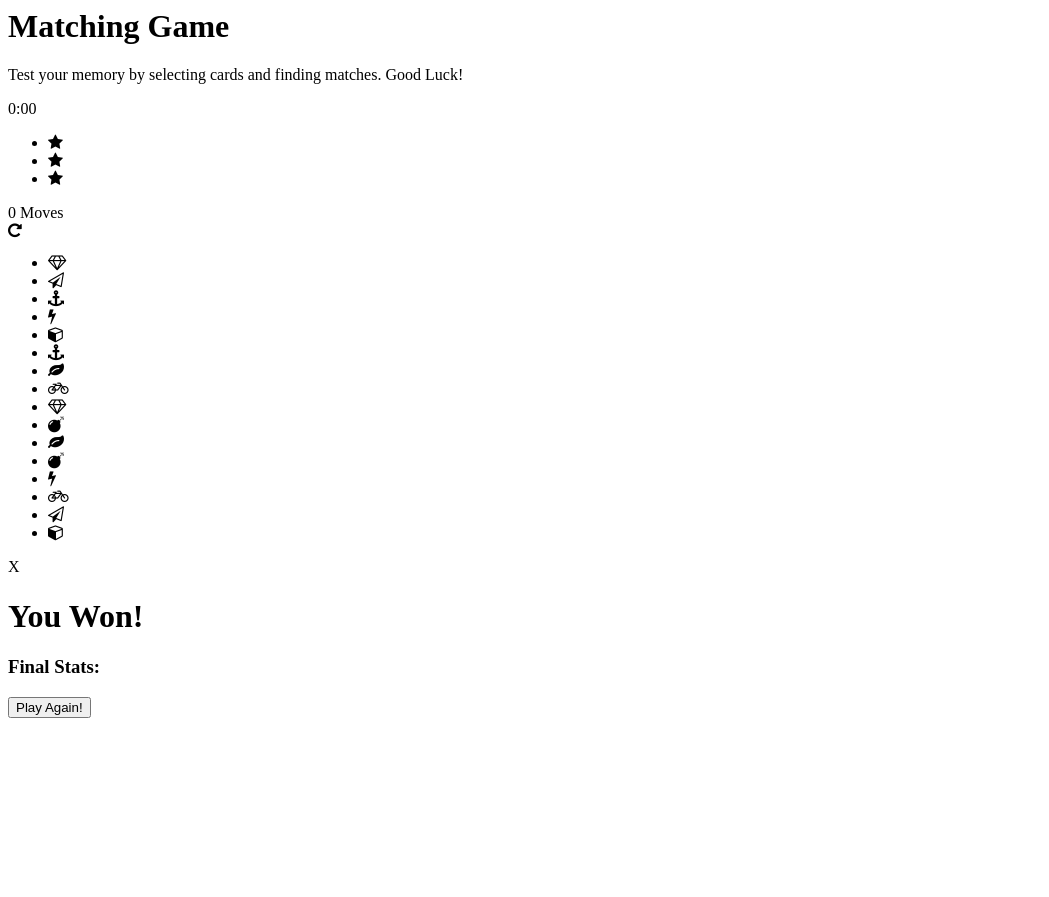
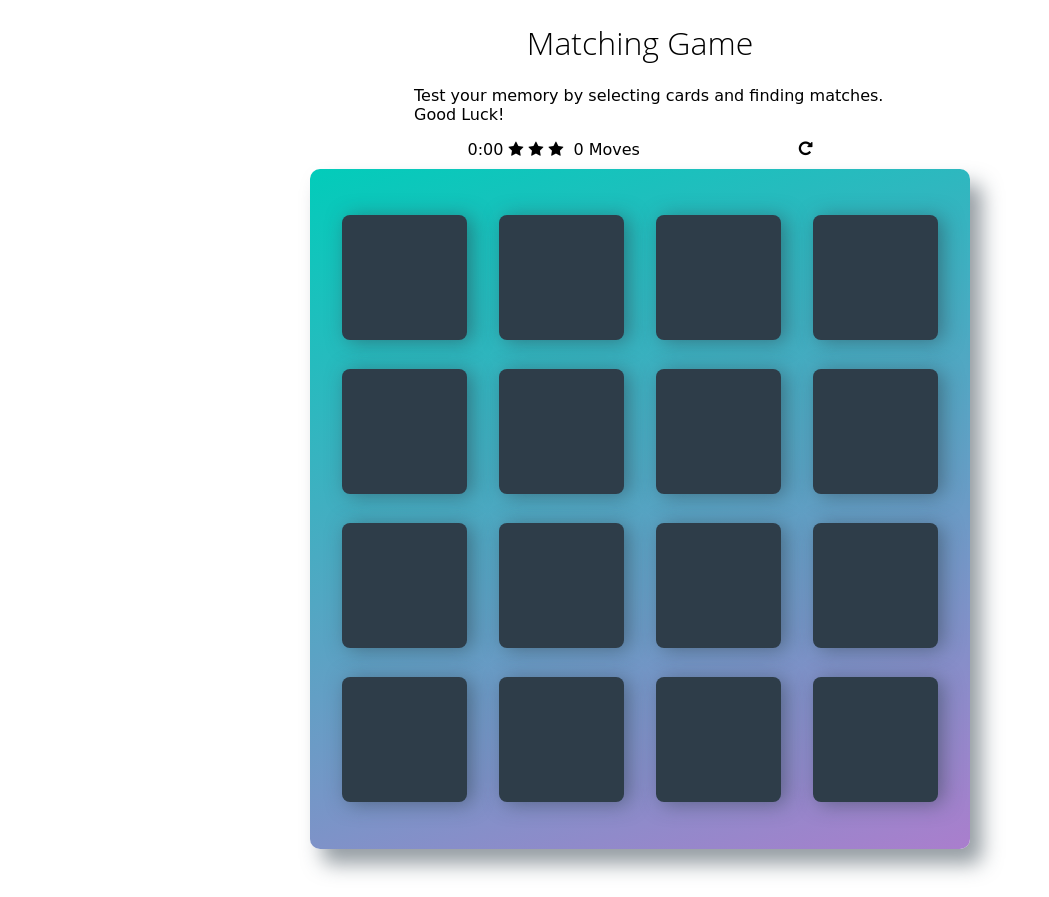
Before and after one commit to lindsayanunez/matching-game, a plain HTML site: page index.html in a window 1280 px wide. Shown: the whole page, without its empty margins (0-1049 px from the left). Before the commit the page ends 800 px from the top, so only its background shows below. Drawn offline with Linux system fonts and the light colour scheme; a web font is replaced by a local one.

Commit message:
Included citations.

```diff
--- a/css/app.css
+++ b/css/app.css
@@ -138,3 +138,8 @@ html {
  .duringGame{
      display:none;
 }
+
+/*Resources Used
+
+Starter Code from Udacity Front-End Nanodegree -https://github.com/udacity/fend-project-memory-game
+Originally Wrote Code in Code Pen - https://codepen.io/lindsayanunez/pen/rZGLzw?editors=1010*/
--- a/index.html
+++ b/index.html
@@ -5,7 +5,7 @@
       <meta name="description" content="">
       <link rel="stylesheet prefetch" href="https://maxcdn.bootstrapcdn.com/font-awesome/4.6.1/css/font-awesome.min.css">
       <link rel="stylesheet prefetch" href="https://fonts.googleapis.com/css?family=Coda">
-      <link rel="stylesheet" href="styles/styles.css">
+      <link rel="stylesheet" href="css/app.css">
    </head>
    <body>
       <div class="container">
@@ -89,6 +89,19 @@
             </div>
          </div>
       </div>
-      <script type='text/javascript' src="scripts/app.js"></script>
+      <script type='text/javascript' src="js/app.js"></script>
    </body>
 </html>
+
+
+<!-- Resources Used
+
+Starter Code from Udacity Front-End Nanodegree-https://github.com/udacity/fend-project-memory-game)
+Originally Wrote Code in Code Pen](https://codepen.io/lindsayanunez/pen/rZGLzw?editors=1010)
+Matthew Cranford's Tutorial Part 1-https://matthewcranford.com/memory-game-walkthrough-part-1-setup/
+Matthew Cranford's Tutorial Part 2-https://matthewcranford.com/memory-game-walkthrough-part-2-toggling-cards/
+Matthew Cranford's Tutorial Part 3-https://matthewcranford.com/memory-game-walkthrough-part-3-matching-pairs/
+Matthew Cranford's Tutorial Part 4-https://matthewcranford.com/memory-game-walkthrough-part-4-shuffling-decks/
+Matthew Cranford's Tutorial Part 5-https://matthewcranford.com/memory-game-walkthrough-part-5-moves-stars/
+Matthew Cranford's Tutorial Part 6-https://matthewcranford.com/memory-game-walkthrough-part-6-the-clock/
+Matthew Cranford's Tutorial Part 7-https://matthewcranford.com/memory-game-walkthrough-part-7-making-a-modal/ -->
```
Also changed, not shown: js/app.js (+12 -0 lines), 1 other file.
